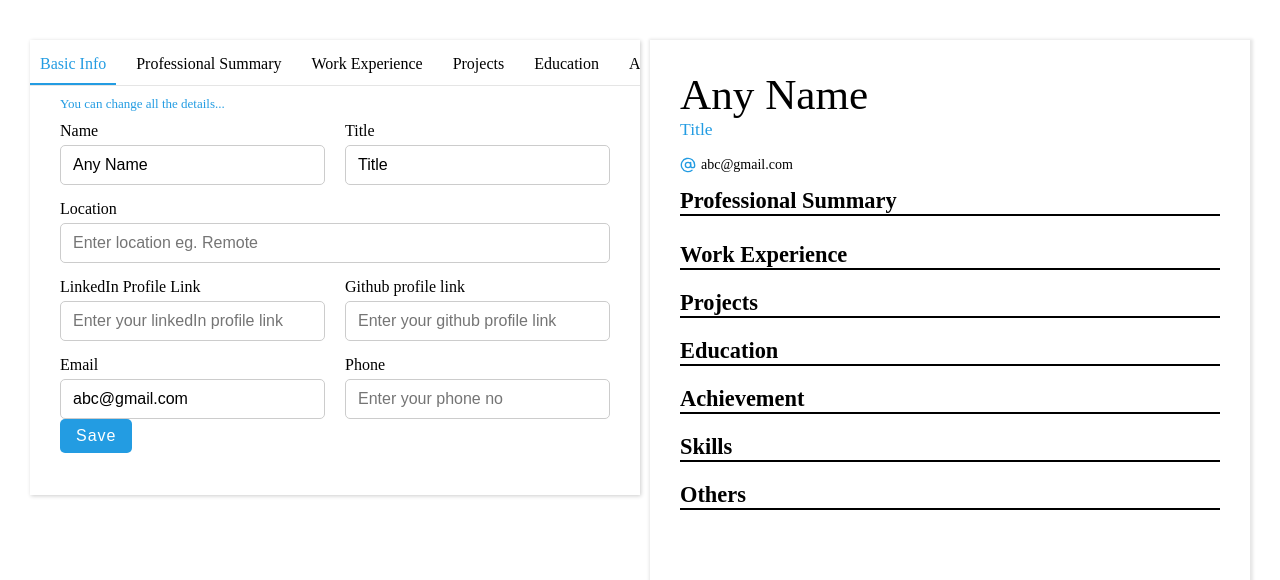
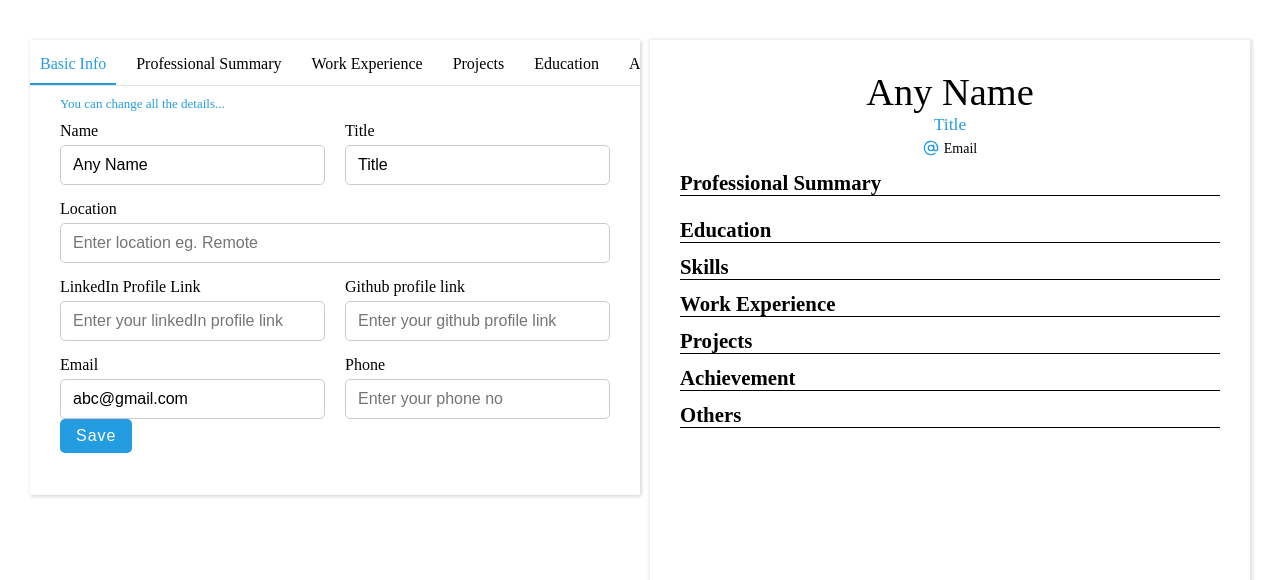
Before and after one commit to engineer-br0/Resume-Builder, a React (Create React App) app: page /body in a window 1280 px wide. Shown: the part 174-754 px from the top of the page. Built offline with nearby package versions, Linux system fonts and the light colour scheme.

Commit message:
some modifications

```diff
--- a/src/App.js
+++ b/src/App.js
@@ -1,96 +1,115 @@
-import React,{useEffect, useState} from "react";
+import React, { useEffect, useState } from "react";
 import { BrowserRouter, Routes, Route } from "react-router-dom";
 import Body from "./components/Body";
 import "./App.css";
-import './index.css'
+import "./index.css";
 import Home from "./components/Home";
 import Nav from "./components/Nav";
 import LogIn from "./components/LogIn";
 import SignUp from "./components/SignUp";
 import { db } from "./firebase";
-import { query, collection, doc, addDoc, setDoc, getDoc, orderBy } from "firebase/firestore";
+import {
+  query,
+  collection,
+  doc,
+  addDoc,
+  setDoc,
+  getDoc,
+  orderBy,
+} from "firebase/firestore";
 import { useSelector } from "react-redux";
-
 
 function App() {
   //const [isDarkMode, setIsDarkMode] = useState( false);
-  const {isDarkMode} = useSelector(state => state.custom);
+  const { isDarkMode } = useSelector((state) => state.custom);
   const [login, setLogin] = useState(false);
-  const [user, setUser] =useState("usera");
-  const [sections,setSections] = useState({
-    basicInfo : {
-      id : "Basic Info",
-      sectionTitle : "Basic Info",
-      detail : {
+  const [user, setUser] = useState("usera");
+  const [sections, setSections] = useState({
+    basicInfo: {
+      id: "Basic Info",
+      sectionTitle: "Basic Info",
+      detail: {
         //important for solving 32,108 and 29,108 pages issue
         name: "Any Name",
         title: "Title",
-        email: "abc@gmail.com"
-
+        email: "abc@gmail.com",
       },
     },
-    summary : {
-      id : "Summary",
-      sectionTitle : "Professional Summary",
-      detail : ""
+    summary: {
+      id: "Summary",
+      sectionTitle: "Professional Summary",
+      detail: "",
     },
-    workExp : {
-      id : "Work Experience",
-      sectionTitle : "Work Experience",
-      details : []
+    workExp: {
+      id: "Work Experience",
+      sectionTitle: "Work Experience",
+      details: [],
     },
-    projects : {
-      id : "Projects",
-      sectionTitle : "Projects",
-      details : []
+    projects: {
+      id: "Projects",
+      sectionTitle: "Projects",
+      details: [],
     },
-    education : {
-      id : "Education",
-      sectionTitle : "Education",
-      details : []
+    education: {
+      id: "Education",
+      sectionTitle: "Education",
+      details: [],
     },
-    achievement : {
-      id : "Achievement",
-      sectionTitle : "Achievement",
-      details : []
+    achievement: {
+      id: "Achievement",
+      sectionTitle: "Achievement",
+      details: [],
     },
-    skills : {
-      id : "Skills",
-      sectionTitle : "Skills",
-      detail : []
+    skills: {
+      id: "Skills",
+      sectionTitle: "Skills",
+      detail: [],
     },
 
-    others : {
-      id : "Others",
-      sectionTitle : "Others",
-      details : []
-    }
+    others: {
+      id: "Others",
+      sectionTitle: "Others",
+      details: [],
+    },
   });
   useEffect(() => {
-
-    if(login){
+    if (login) {
       // Add a new document in collection "cities"
       const docRef = doc(db, "users", `${user.email}`);
-         setDoc(docRef , sections);
+      setDoc(docRef, sections);
     }
-  },[sections])
+  }, [sections]);
 
   return (
-
     <>
       <div className="App">
-
         <BrowserRouter>
-    <Nav  login={login} setLogin={setLogin} user={user}/>
+          <Nav login={login} setLogin={setLogin} user={user} />
           <Routes>
             <Route path="/" element={<Home />} />
-     <Route path="/logIn" element={<LogIn setLogin={setLogin} setUser={setUser} setSections={setSections}/>} />
+            <Route
+              path="/logIn"
+              element={
+                <LogIn
+                  setLogin={setLogin}
+                  setUser={setUser}
+                  setSections={setSections}
+                />
+              }
+            />
             <Route path="/signUp" element={<SignUp />} />
-     <Route path="/body" element={<Body login={login} sections={sections} setSections={setSections}/>} />
-
+            <Route
+              path="/body"
+              element={
+                <Body
+                  login={login}
+                  sections={sections}
+                  setSections={setSections}
+                />
+              }
+            />
           </Routes>
         </BrowserRouter>
-
       </div>
     </>
   );
--- a/src/components/Resume.js
+++ b/src/components/Resume.js
@@ -1,148 +1,222 @@
-import React, { useEffect , useRef} from "react";
-import styles from './Resume.module.css';
+import React, { useEffect, useRef } from "react";
+import styles from "./Resume.module.css";
 import { MapPin, Linkedin, GitHub, AtSign, Phone } from "react-feather";
 
-const Resume = React.forwardRef((props,ref) =>{
+const Resume = React.forwardRef((props, ref) => {
   const sections = props.sections;
-  const getFormattedDate = (value) =>{
+  const getFormattedDate = (value) => {
     let date = new Date(value);
     return ` ${date.getMonth() + 1} / ${date.getFullYear()}`;
-  }
+  };
 
   const sectionDiv = {
-    summary : (
+    summary: (
       <div
         key={"summary"}
-        className={` ${sections.summary.sectionTitle? styles.section : styles.hidden} `}
+        className={` ${
+          sections.summary.sectionTitle ? styles.section : styles.hidden
+        } `}
       >
-        <div className={styles.sectionTitle}> {sections.summary.sectionTitle} </div>
+        <div className={styles.sectionTitle}>
+          {" "}
+          {sections.summary.sectionTitle}{" "}
+        </div>
         <div className={styles.content}>
           <div className={styles.item}>
-            <p className={styles.title}> {sections.summary?.detail}  </p>
+            <p className={styles.subTitle}> {sections.summary?.detail} </p>
           </div>
         </div>
       </div>
     ),
 
-      workExp : (
+    education: (
       <div
-      key={"workexp"}
-      className={` ${sections.workExp.sectionTitle? styles.section : styles.hidden} `}
+        key={"education"}
+        className={` ${
+          sections.education.sectionTitle ? styles.section : styles.hidden
+        } `}
       >
-       <div className={styles.sectionTitle} > {sections.workExp.sectionTitle} </div>
-       <div className={styles.content} >
-        {sections.workExp.details?.map((item) =>(
+        <div className={styles.sectionTitle}>
+          {" "}
+          {sections.education.sectionTitle}{" "}
+        </div>
+        <div className={styles.content}>
+          {sections.education.details?.map((item, index) => (
             <div key={item?.title} className={styles.item}>
               <div className={styles.sectionKeAndar}>
-          <div >
-            {item?.title ?
-              item?.companyName ? <p className={styles.title}> {(item.title) + " " + "@" + (item.companyName)}</p>
-              : ""
-             : ""}
-
+                {item?.title ? (
+                  <p className={styles.title}> {item.title} </p>
+                ) : (
+                  ""
+                )}
+                {item?.startDate && item.endDate ? (
+                  <div className={styles.date}>
+                    {getFormattedDate(item.startDate)} -{" "}
+                    {getFormattedDate(item.endDate)}
                   </div>
-             {item?.startDate && item.endDate ?
-                 <div className={styles.date}>
-                   {getFormattedDate(item.startDate)} - {getFormattedDate(item.endDate)}
-                  </div>
-                  : ""}
-
+                ) : (
+                  ""
+                )}
               </div>
 
-              {item?.certificationLink ?
-               <a className={styles.link}> {item.certificationLink}</a>
-               : ""}
-
-
-
-               {item?.location ?
-              <p className={styles.date}>
-                 <MapPin/>{item.location}
-              </p>
-              : ""}
-
-
-              {item?.points?.length > 0 ?
-              <ul className={styles.points}>
-               {item.points.map((point, index) =>(
-                 <li key={index} className={styles.point}> {point }</li>
-               ))}
-               </ul>
-              : ""}
+              {item?.college ? (
+                <p className={styles.subTitle}> {item.college}</p>
+              ) : (
+                ""
+              )}
             </div>
           ))}
         </div>
       </div>
     ),
 
-     projects : (
-      <div key={"project"}
-       className={` ${sections.projects.sectionTitle? styles.section : styles.hidden} `}
+    skills: (
+      <div
+        key={"skills"}
+        className={` ${
+          sections.skills.sectionTitle ? styles.section : styles.hidden
+        } `}
       >
-       <div className={styles.sectionTitle} > {sections.projects.sectionTitle} </div>
-       <div className={styles.content} >
-
-        {sections.projects.details?.map((item, index) =>(
-          <div key={item?.title + index} className={styles.item}>
-
-            {item?.title ?
-             <p className={styles.subTitle}> {(item.title)} </p>
-             : ""}
-             {item?.overview ?
-              <p className={styles.date}> {item.overview}</p>
-              : ""}
-<div className={styles.sectionKeAndarLinks}>
-              {/* {item?.deployedLink ?
-              <p className={styles.date}>
-               <a className={styles.link}> {item.deployedLink}</a>
-               </p>
-               : ""} */}
-
-               {item?.github ?
-              <p className={styles.date}>
-                 <a className={styles.link}> {item.github}</a>
-              </p>
-              : ""}
+        <div className={styles.sectionTitle}>
+          {" "}
+          {sections.skills.sectionTitle}{" "}
         </div>
-              {item?.points?.length > 0 ?
-              <ul  className={styles.points}>
-               {item.points.map((point, index) =>(
-                 <li key={index} className={styles.point}> {point }</li>
+        <div className={styles.content}>
+          {sections.skills.detail?.points?.length > 0 ? (
+            <ul className={styles.points}>
+              {sections.skills.detail?.points?.map((point) => (
+                <li className={styles.point}> {point} </li>
               ))}
             </ul>
-              : ""}
+          ) : (
+            ""
+          )}
+        </div>
+      </div>
+    ),
+
+    workExp: (
+      <div
+        key={"workexp"}
+        className={` ${
+          sections.workExp.sectionTitle ? styles.section : styles.hidden
+        } `}
+      >
+        <div className={styles.sectionTitle}>
+          {" "}
+          {sections.workExp.sectionTitle}{" "}
+        </div>
+        <div className={styles.content}>
+          {sections.workExp.details?.map((item) => (
+            <div key={item?.title} className={styles.item}>
+              <div className={styles.sectionKeAndar}>
+                <div>
+                  {item?.title ? (
+                    item?.companyName ? (
+                      <p className={styles.title}>
+                        {" "}
+                        {item.title + " " + "@" + item.companyName}
+                      </p>
+                    ) : (
+                      ""
+                    )
+                  ) : (
+                    ""
+                  )}
+                </div>
+                {item?.startDate && item.endDate ? (
+                  <div className={styles.date}>
+                    {getFormattedDate(item.startDate)} -{" "}
+                    {getFormattedDate(item.endDate)}
+                  </div>
+                ) : (
+                  ""
+                )}
               </div>
 
+              {item?.certificationLink ? (
+                <a className={styles.link}> {item.certificationLink}</a>
+              ) : (
+                ""
+              )}
+
+              {item?.location ? (
+                <p className={styles.date}>
+                  <MapPin />
+                  {item.location}
+                </p>
+              ) : (
+                ""
+              )}
+
+              {item?.points?.length > 0 ? (
+                <ul className={styles.points}>
+                  {item.points.map((point, index) => (
+                    <li key={index} className={styles.point}>
+                      {" "}
+                      {point}
+                    </li>
+                  ))}
+                </ul>
+              ) : (
+                ""
+              )}
+            </div>
           ))}
         </div>
       </div>
     ),
 
-     education : (
+    projects: (
       <div
-      key={"education"}
-      className={` ${sections.education.sectionTitle? styles.section : styles.hidden} `}
+        key={"project"}
+        className={` ${
+          sections.projects.sectionTitle ? styles.section : styles.hidden
+        } `}
       >
-       <div className={styles.sectionTitle} > {sections.education.sectionTitle} </div>
-       <div className={styles.content} >
-        {sections.education.details?.map((item,index) =>(
-          <div key={item?.title} className={styles.item}>
-          <div className={styles.sectionKeAndar}>
-            {item?.title ?
-             <p className={styles.subTitle}> {item.title} </p>
-             : ""}
-             {item?.startDate && item.endDate ?
-                 <div className={styles.date}>
-                   {getFormattedDate(item.startDate)} - {getFormattedDate(item.endDate)}
+        <div className={styles.sectionTitle}>
+          {" "}
+          {sections.projects.sectionTitle}{" "}
         </div>
-                  : ""}
+        <div className={styles.content}>
+          {sections.projects.details?.map((item, index) => (
+            <div key={item?.title + index} className={styles.item}>
+              <div style={{ display: "flex" }}>
+                {item?.title ? (
+                  <p className={styles.title}> {item.title} </p>
+                ) : (
+                  ""
+                )}
+                <div className={styles.sectionKeAndarLinks}>
+                  {item?.deployedLink ? (
+                    <p className={styles.date}>
+                      <a className={styles.link} href={item.deployedLink}>
+                        Deployed Link
+                      </a>
+                    </p>
+                  ) : (
+                    ""
+                  )}
                 </div>
+              </div>
+              {item?.overview ? (
+                <p className={styles.date}> {item.overview}</p>
+              ) : (
+                ""
+              )}
 
-             {item?.college ?
-              <p className={styles.title}> {item.college}</p>
-              : ""}
-
-
+              {item?.points?.length > 0 ? (
+                <ul className={styles.points}>
+                  {item.points.map((point, index) => (
+                    <li key={index} className={styles.point}>
+                      {" "}
+                      {point}
+                    </li>
+                  ))}
+                </ul>
+              ) : (
+                ""
+              )}
             </div>
           ))}
         </div>
@@ -152,110 +226,136 @@ const Resume = React.forwardRef((props,ref) =>{
     achievements: (
       <div
         key={"achievements"}
-        className={` ${sections.achievement.sectionTitle? styles.section : styles.hidden} `}
+        className={` ${
+          sections.achievement.sectionTitle ? styles.section : styles.hidden
+        } `}
       >
-          <div className={styles.sectionTitle}> {sections.achievement.sectionTitle} </div>
+        <div className={styles.sectionTitle}>
+          {" "}
+          {sections.achievement.sectionTitle}{" "}
+        </div>
         <div className={styles.content}>
-            {sections.achievement.details?.map((item,index)=>(
-              <div key={item?.title} className={styles.item} >
-                {item?.points?.length > 0 ?
-                  <ul className={styles.points} >
-                    {item?.points?.map((point)=>(
+          {sections.achievement.details?.map((item, index) => (
+            <div key={item?.title} className={styles.item}>
+              {item?.points?.length > 0 ? (
+                <ul className={styles.points}>
+                  {item?.points?.map((point) => (
                     <li className={styles.point}> {point} </li>
                   ))}
                 </ul>
-                 : ""}
+              ) : (
+                ""
+              )}
             </div>
           ))}
         </div>
       </div>
     ),
 
-     skills: (
+    others: (
       <div
-        key={"skills"}
-        className={` ${sections.skills.sectionTitle? styles.section : styles.hidden} `}
+        key={"others"}
+        className={` ${
+          sections.others.sectionTitle ? styles.section : styles.hidden
+        } `}
       >
-          <div className={styles.sectionTitle}> {sections.skills.sectionTitle} </div>
+        <div className={styles.sectionTitle}>
+          {" "}
+          {sections.others.sectionTitle}{" "}
+        </div>
         <div className={styles.content}>
-                {sections.skills.detail?.points?.length > 0 ?
-                  <ul className={styles.points} >
-                    {sections.skills.detail?.points?.map((point)=>(
+          {sections.others.details?.map((item, index) => (
+            <div key={item?.title} className={styles.item}>
+              {item?.points?.length > 0 ? (
+                <ul className={styles.points}>
+                  {item?.points?.map((point, index2) => (
                     <li className={styles.point}> {point} </li>
                   ))}
                 </ul>
-                 : ""}
-          </div>
-        </div>
-     ),
-
-     others : (
-      <div
-        key={"others"}
-        className={` ${sections.others.sectionTitle? styles.section : styles.hidden} `}
-        >
-        <div className={styles.sectionTitle}> {sections.others.sectionTitle} </div>
-          <div className={styles.content}>
-            {sections.others.details?.map((item,index)=>(
-              <div key={item?.title} className={styles.item} >
-                {item?.points?.length > 0 ?
-                  <ul className={styles.points} >
-                    {item?.points?.map((point, index2)=>(
-                      <li  className={styles.point}> {point} </li>
-                    ))}
-                  </ul>
-                 : ""}
+              ) : (
+                ""
+              )}
             </div>
           ))}
         </div>
       </div>
     ),
-
-  }
+  };
 
   const containerRef = useRef();
 
-  useEffect(()=>{
+  useEffect(() => {
     const colorRef = containerRef.current;
-    colorRef.style.setProperty('--color', props.activeColor);
-  },[props.activeColor])
+    colorRef.style.setProperty("--color", props.activeColor);
+  }, [props.activeColor]);
 
-
-  return(
+  return (
     <>
       <div ref={ref}>
-      <div  ref={containerRef} className={styles.container}>
-        <div  className={styles.header}>
+        <div ref={containerRef} className={styles.container}>
+          <div className={styles.header}>
             <div className={styles.heading}>
               {sections.basicInfo.detail.name}
             </div>
             <div className={styles.subHeading}>
               {sections.basicInfo.detail.title}
             </div>
-          {sections.basicInfo.detail.location &&
+            {sections.basicInfo.detail.location && (
               <div className={styles.locationInfo}>
-             <MapPin/>{sections.basicInfo.detail.location}
-            </div> }
-          <br></br>
-          <div  className={styles.links}>
-          {sections.basicInfo.detail.linkedIn &&<a  href={`${sections.basicInfo.detail.linkedIn}`} className={styles.link}> <Linkedin/> {sections.basicInfo.detail.linkedIn}</a> }
-          {sections.basicInfo.detail.github && <a href={`${sections.basicInfo.detail.github}`}className={styles.link}> <GitHub/> {sections.basicInfo.detail.github}</a> }
-          {sections.basicInfo.detail.email && <a href={`mailto:${sections.basicInfo.detail.email}`} className={styles.link}> <AtSign/> {sections.basicInfo.detail.email}</a> }
-          {sections.basicInfo.detail.phone && <a href={`tel:${sections.basicInfo.detail.phone}`} className={styles.link}> <Phone/> {sections.basicInfo.detail.phone}</a> }
+                <MapPin />
+                {sections.basicInfo.detail.location}
+              </div>
+            )}
+            {/* <br></br> */}
+            <div className={styles.links}>
+              {sections.basicInfo.detail.linkedIn && (
+                <a
+                  href={`${sections.basicInfo.detail.linkedIn}`}
+                  className={styles.link}
+                >
+                  {" "}
+                  <Linkedin /> {"LinkedIn"}
+                </a>
+              )}
+              {sections.basicInfo.detail.github && (
+                <a
+                  href={`${sections.basicInfo.detail.github}`}
+                  className={styles.link}
+                >
+                  {" "}
+                  <GitHub /> {"GitHub"}
+                </a>
+              )}
+              {sections.basicInfo.detail.email && (
+                <a
+                  href={`mailto:${sections.basicInfo.detail.email}`}
+                  className={styles.link}
+                >
+                  {" "}
+                  <AtSign /> {"Email"}
+                </a>
+              )}
+              {sections.basicInfo.detail.phone && (
+                <a
+                  href={`tel:${sections.basicInfo.detail.phone}`}
+                  className={styles.link}
+                >
+                  {" "}
+                  <Phone /> {sections.basicInfo.detail.phone}
+                </a>
+              )}
             </div>
           </div>
 
-        <div  className={styles.main} >
-          {Object.keys(sectionDiv).map((key) =>(
-            <div key={key} >
-              {sectionDiv[key]}
-            </div>
+          <div className={styles.main}>
+            {Object.keys(sectionDiv).map((key) => (
+              <div key={key}>{sectionDiv[key]}</div>
             ))}
           </div>
         </div>
       </div>
     </>
   );
-})
+});
 
 export default Resume;
--- a/src/components/Resume.module.css
+++ b/src/components/Resume.module.css
@@ -7,7 +7,7 @@
   /* flex: 1.2; */
   /* height: fit-content; */
   /* min-height: 1050px; */
-    aspect-ratio:1/1.4;
+  aspect-ratio: 1/1.4;
   box-shadow: 1px 1px 3px 2px rgba(0, 0, 0, 0.1);
   display: flex;
   flex-direction: column;
@@ -18,19 +18,21 @@
 }
 
 .header {
+  /* text-align: center; */
   display: flex;
   flex-direction: column;
+  align-items: center;
 }
-  .locationInfo{
+.locationInfo {
   font-size: 15px;
   color: rgb(75, 75, 75);
 }
-  .locationInfo svg{
+.locationInfo svg {
   height: 11px;
   width: 15px;
 }
 .header .heading {
-    font-size: 2.7rem;
+  font-size: 2.4rem;
   font-weight: 500;
   text-transform: capitalize;
 }
@@ -42,15 +44,15 @@
 }
 
 .header .links {
-    margin-top: 0px;
+  margin-top: 5px;
   display: flex;
   flex-wrap: wrap;
-    row-gap: 10px;
+  /* row-gap: 10px; */
   column-gap: 30px;
 }
 
 .header .link {
-    color: black;
+  color: rgb(0, 0, 0);
   font-size: 0.875rem;
   display: flex;
   align-items: center;
@@ -66,28 +68,27 @@
 }
 
 .main {
-
   display: flex;
   flex-direction: column;
   /* gap: 30px; */
 }
 
 .section .sectionTitle {
-    font-size: 1.4rem;
-    font-weight: bold;
+  font-size: 1.3rem;
+  font-weight: 600;
   width: 100%;
-    border-bottom: 2px solid #000;
+  border-bottom: 1px solid #000;
 }
 
 .section .content {
   display: flex;
   flex-direction: column;
   /* gap: 10px; */
-    padding: 10px 0;
+  padding: 2px 0 10px 0;
 }
 .item {
-    padding: 3px 0 ;
-    border-bottom: 1px dotted lightgray;
+  padding: 3px 0;
+  /* border-bottom: 1px dotted lightgray; */
   display: flex;
   flex-direction: column;
   /* gap: 4px; */
@@ -97,28 +98,28 @@
   border-bottom: none;
 }
 
-  .sectionKeAndar{
+.sectionKeAndar {
   display: flex;
-    flex-direction:row;
+  flex-direction: row;
   justify-content: space-between;
 }
-  .sectionKeAndarLinks{
+.sectionKeAndarLinks {
   display: flex;
-    flex-direction:row;
+  flex-direction: row;
   gap: 20px;
 }
 
 .content .title {
   margin: 0%;
   padding: 0%;
-    font-weight: 500;
+  font-weight: 600;
   font-size: 1rem;
   /* line-height: 0rem; */
 }
 
 .content .subTitle {
   margin: 2px;
-    font-weight: bold;
+  /* font-weight: bold; */
   /* color: var(--color); */
   font-size: 1rem;
 }
@@ -130,6 +131,8 @@
   font-size: 0.75rem;
   cursor: pointer;
   color: var(--color);
+  line-height: 1px;
+  vertical-align: top;
 }
 .content .link svg {
   height: 14px;
@@ -160,15 +163,14 @@
 
 .numbered li {
   list-style-type: decimal;
-
 }
 
 .hidden {
   display: none;
 }
 
-  @media screen and (max-width:820px){
-    .container{
+@media screen and (max-width: 820px) {
+  .container {
     aspect-ratio: 1/1.1;
   }
   .section .sectionTitle {
@@ -180,7 +182,7 @@
   .header .subHeading {
     font-size: 1rem;
   }
-    .locationInfo{
+  .locationInfo {
     font-size: 10px;
   }
   .header .link {
```
Also changed, not shown: src/components/LogIn.js (+85 -53 lines). Lines whose indentation alone changed are shown as unchanged.
